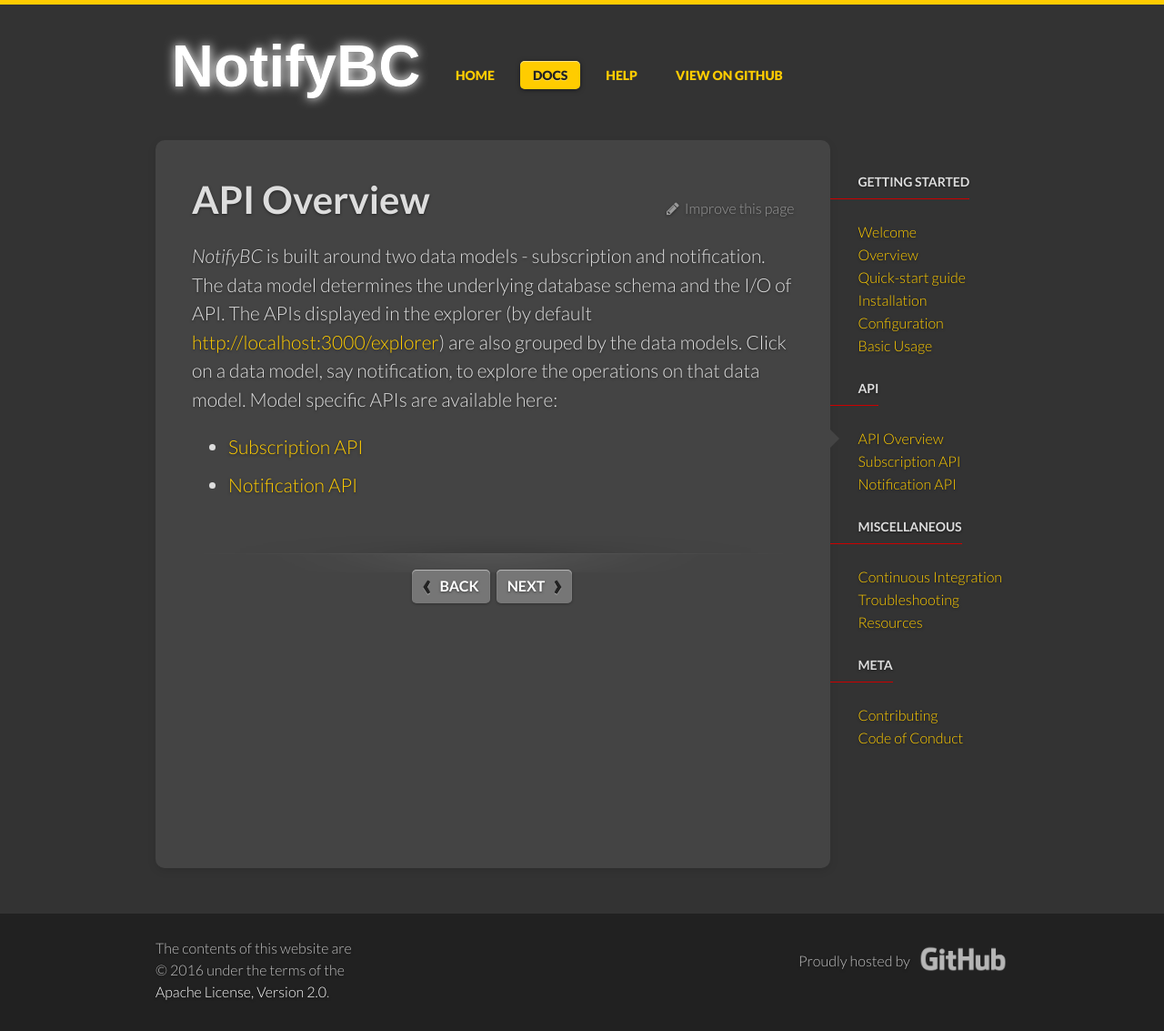
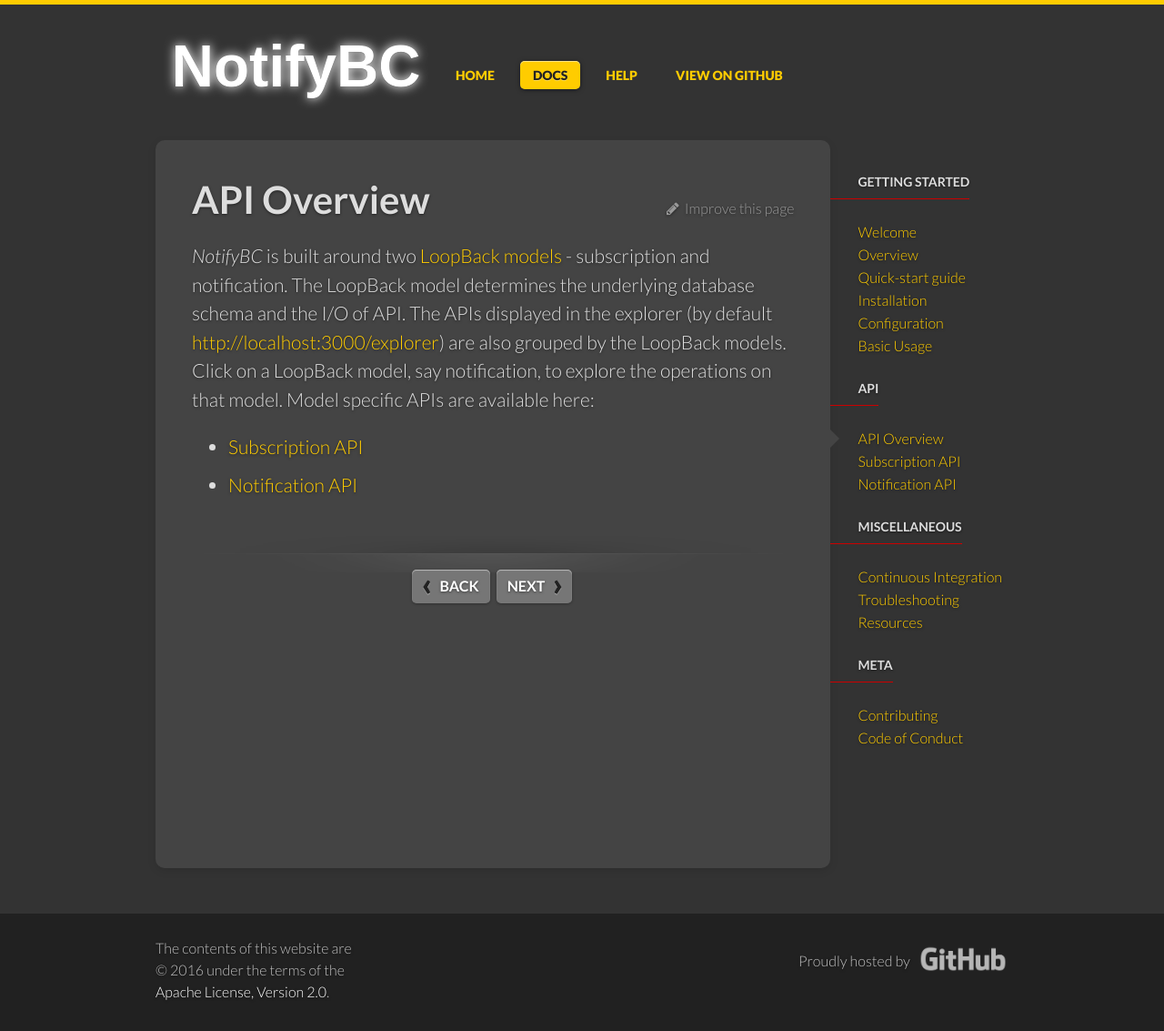
Before and after one commit to bcgov/MyGovBC-notification-server, a Jekyll site: the page built from docs/_docs/api-overview.md, in a window 1280 px wide. Shown: the whole page at 91% size. Built offline with Jekyll 4.4.1, drawn with Linux system fonts in a browser that asks for light colours.

Commit message:
updated docs

```diff
--- a/docs/_docs/api-overview.md
+++ b/docs/_docs/api-overview.md
@@ -3,9 +3,9 @@
 title: API Overview
 permalink: /docs/api-overview/
 ---
-*NotifyBC* is built around two data models - subscription and notification. The data model determines the underlying database schema and the I/O of API.
+*NotifyBC* is built around two [LoopBack models](https://docs.strongloop.com/display/public/LB/LoopBack+core+concepts#LoopBackcoreconcepts-Models) - subscription and notification. The LoopBack model determines the underlying database schema and the I/O of API.
 The APIs displayed in the explorer (by default
-<a href="http://localhost:3000/explorer/" target="_blank">http://localhost:3000/explorer</a>) are also grouped by the data models. Click on a data model, say notification, to explore the operations on that data model. Model specific APIs are  available here:
+<a href="http://localhost:3000/explorer/" target="_blank">http://localhost:3000/explorer</a>) are also grouped by the LoopBack models. Click on a LoopBack model, say notification, to explore the operations on that model. Model specific APIs are  available here:
 
 {% assign apiDocs =  site.data.docs | where: "title","API" | first %}
 {% assign restApiDocs = apiDocs.docs | shift %}
```
